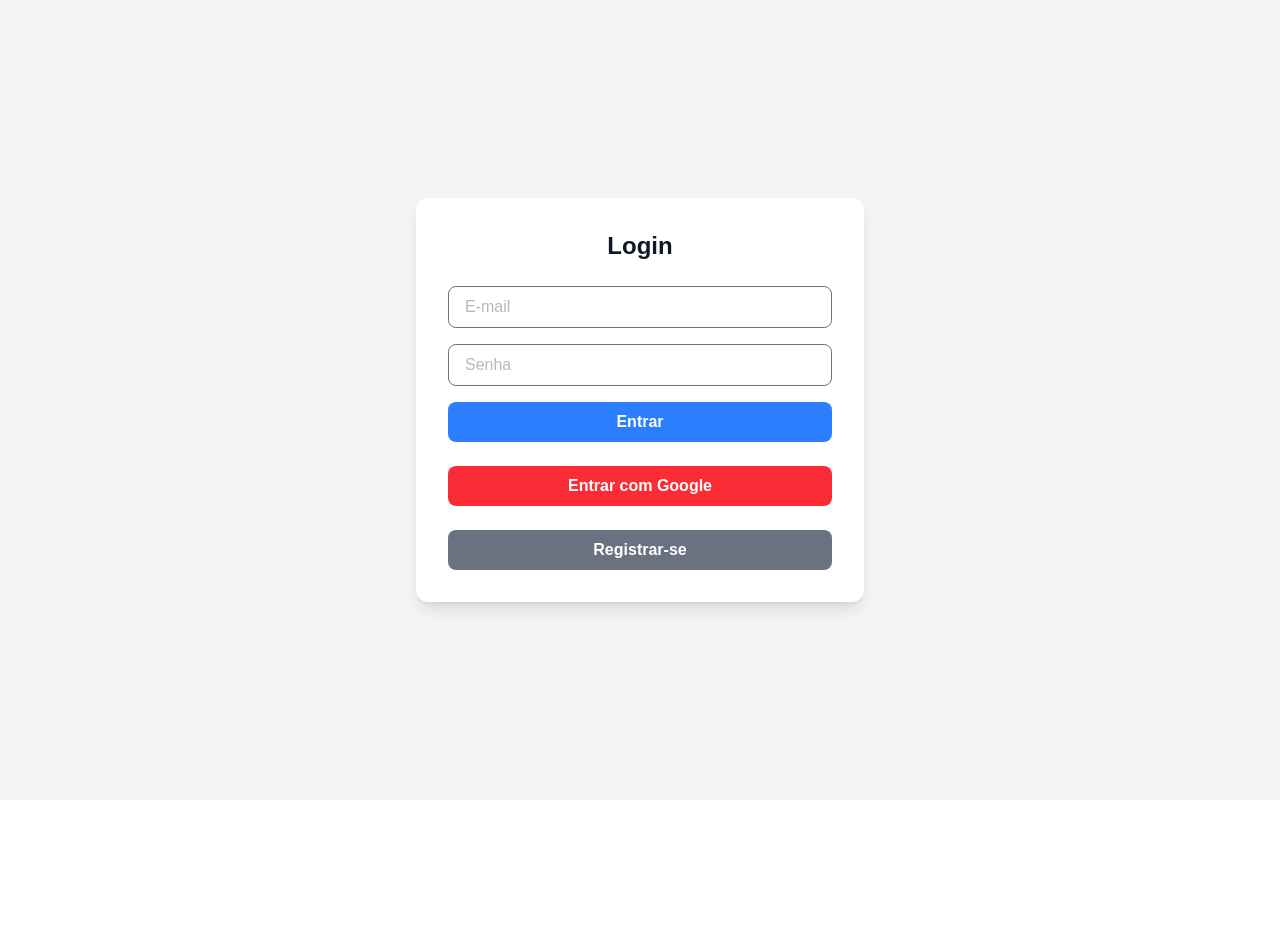
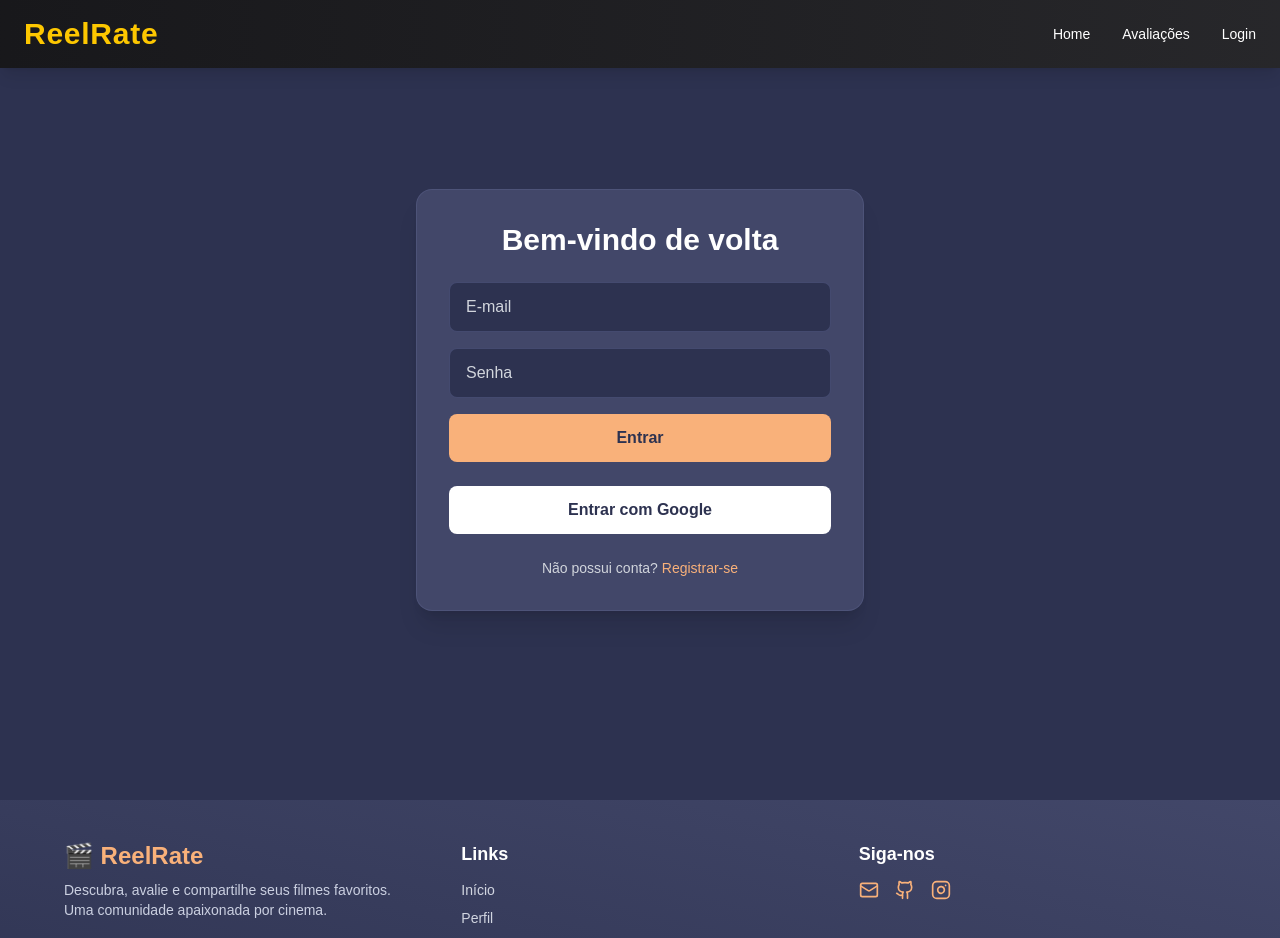
Before and after one commit to anxmarks/ReelRate, a Next.js app: page /login in a window 1280 px wide. Shown: the top 938 px of the page. Before the commit the page ends 800 px from the top, so only its background shows below. Built offline with nearby package versions, Linux system fonts and the light colour scheme; no server answers.

Commit message:
ajustes no visual das paginas, correção de paginação

```diff
--- a/src/app/(private)/profile/page.tsx
+++ b/src/app/(private)/profile/page.tsx
@@ -3,6 +3,8 @@
 import { useEffect } from "react";
 import { useRouter } from "next/navigation";
 import { signOut, useSession } from "next-auth/react";
+import Header from "@/components/header";
+import Footer from "@/components/Footer";
 
 export default function Profile() {
   const { data: session, status } = useSession();
@@ -15,12 +17,11 @@ export default function Profile() {
   }, [status, router]);
 
   if (status === "loading") {
-    return <p className="text-center text-gray-600">Carregando...</p>;
+    return <p className="text-center text-gray-300">Carregando...</p>;
   }
 
   const userImage = session?.user?.image || "/default-profile.jpg";
 
-  // Mock de dados
   const favoriteMovies = [
     { title: "Inception", poster: "/inception.jpg", rating: 5 },
     { title: "Interstellar", poster: "/interstellar.jpg", rating: 4.5 },
@@ -28,45 +29,47 @@ export default function Profile() {
   ];
 
   return (
-    <div className="min-h-screen bg-zinc-950 text-white p-6">
-      <div className="max-w-4xl mx-auto space-y-8">
-        {/* Seção do perfil */}
-        <div className="bg-zinc-900 rounded-xl shadow-lg p-6 flex flex-col items-center">
+    <>
+      <Header />
+      <div className="min-h-screen bg-[#2d3250] text-white px-4 py-10 mt-10">
+        <div className="max-w-5xl mx-auto space-y-10">
+          {/* Perfil */}
+          <div className="bg-[#424769] rounded-2xl p-8 shadow-xl border border-[#676f9d]/30 flex flex-col items-center">
             <img
               src={userImage}
               alt="User Avatar"
-            className="w-28 h-28 rounded-full border-4 border-yellow-500 shadow"
+              className="w-28 h-28 rounded-full border-4 border-[#f9b17a] shadow-md"
             />
             <h1 className="mt-4 text-3xl font-bold">{session?.user?.name}</h1>
-          <p className="text-zinc-400">{session?.user?.email}</p>
+            <p className="text-[#a1a5c0]">{session?.user?.email}</p>
 
-          <div className="mt-4 flex gap-6 text-sm text-zinc-300">
+            <div className="mt-6 flex gap-10 text-center text-sm text-[#c1c3d1]">
               <div>
-              <span className="block text-xl font-semibold text-white">12</span>
-              Filmes avaliados
+                <span className="block text-2xl font-bold text-white">12</span>
+                Avaliados
               </div>
               <div>
-              <span className="block text-xl font-semibold text-white">5</span>
+                <span className="block text-2xl font-bold text-white">5</span>
                 Favoritos
               </div>
             </div>
 
             <button
               onClick={() => signOut()}
-            className="mt-6 bg-red-600 hover:bg-red-700 text-white font-semibold py-2 px-6 rounded-lg transition"
+              className="mt-6 bg-red-500 hover:bg-red-600 text-white font-semibold py-2 px-6 rounded-lg transition"
             >
               Sair
             </button>
           </div>
 
-        {/* Lista de filmes avaliados */}
+          {/* Favoritos */}
           <div>
-          <h2 className="text-2xl font-bold mb-4">Filmes Favoritos</h2>
+            <h2 className="text-2xl font-bold mb-4 text-[#f9b17a]">Filmes Favoritos</h2>
             <div className="grid grid-cols-1 sm:grid-cols-2 md:grid-cols-3 gap-6">
               {favoriteMovies.map((movie, i) => (
                 <div
                   key={i}
-                className="bg-zinc-800 rounded-lg overflow-hidden shadow-md hover:scale-105 transition"
+                  className="bg-[#424769] rounded-xl overflow-hidden shadow-lg border border-[#676f9d]/20 hover:scale-105 transition"
                 >
                   <img
                     src={movie.poster}
@@ -74,8 +77,8 @@ export default function Profile() {
                     className="w-full h-60 object-cover"
                   />
                   <div className="p-4">
-                  <h3 className="text-lg font-semibold">{movie.title}</h3>
-                  <p className="text-yellow-400">Nota: {movie.rating} ⭐</p>
+                    <h3 className="text-lg font-bold">{movie.title}</h3>
+                    <p className="text-[#f9b17a]">Nota: {movie.rating} ⭐</p>
                   </div>
                 </div>
               ))}
@@ -83,5 +86,7 @@ export default function Profile() {
           </div>
         </div>
       </div>
+      <Footer />
+    </>
   );
 }
--- a/src/app/(public)/login/page.tsx
+++ b/src/app/(public)/login/page.tsx
@@ -1,13 +1,17 @@
 "use client";
 
+import Footer from "@/components/Footer";
+import Header from "@/components/header";
 import { signIn } from "next-auth/react";
 import Link from "next/link";
 
 export default function Login() {
   return (
-    <div className="flex min-h-screen items-center justify-center bg-gray-100">
-      <div className="w-full max-w-md p-8 space-y-6 bg-white shadow-lg rounded-xl">
-        <h1 className="text-2xl font-bold text-center text-gray-900">Login</h1>
+    <>
+    <Header />
+      <div className="flex min-h-screen items-center justify-center bg-[#2d3250] px-4">
+        <div className="w-full max-w-md p-8 space-y-6 bg-[#424769] text-white shadow-xl rounded-2xl border border-[#676f9d]/30">
+          <h1 className="text-3xl font-bold text-center text-white">Bem-vindo de volta</h1>
           <form
             className="space-y-4"
             onSubmit={(e) => {
@@ -26,38 +30,41 @@ export default function Login() {
               type="email"
               placeholder="E-mail"
               required
-            className="w-full px-4 py-2 border rounded-lg focus:outline-none focus:ring-2 focus:ring-blue-400 text-gray-500"
+              className="w-full px-4 py-3 rounded-lg bg-[#2d3250] text-white placeholder-gray-300 focus:outline-none focus:ring-2 focus:ring-[#f9b17a] border border-[#676f9d]/40"
             />
             <input
               name="password"
               type="password"
               placeholder="Senha"
               required
-            className="w-full px-4 py-2 border rounded-lg focus:outline-none focus:ring-2 focus:ring-blue-400 text-gray-500"
+              className="w-full px-4 py-3 rounded-lg bg-[#2d3250] text-white placeholder-gray-300 focus:outline-none focus:ring-2 focus:ring-[#f9b17a] border border-[#676f9d]/40"
             />
             <button
               type="submit"
-            className="w-full bg-blue-500 hover:bg-blue-600 text-white font-semibold py-2 rounded-lg transition"
+              className="w-full bg-[#f9b17a] hover:bg-[#f8a95c] text-[#2d3250] font-bold py-3 rounded-lg transition"
             >
               Entrar
             </button>
           </form>
+
           <div className="flex items-center justify-center">
             <button
               onClick={() => signIn("google", { callbackUrl: "/profile" })}
-            className="w-full flex items-center justify-center bg-red-500 hover:bg-red-600 text-white font-semibold py-2 rounded-lg transition"
+              className="w-full bg-white text-[#2d3250] hover:bg-gray-100 font-semibold py-3 rounded-lg transition"
             >
               Entrar com Google
             </button>
           </div>
-        <button
-            type="button"
-            onClick={() => window.location.href = '/register'}
-            className="w-full bg-gray-500 hover:bg-gray-600 text-white font-semibold py-2 rounded-lg transition"
-          >
+
+          <p className="text-sm text-center text-gray-300">
+            Não possui conta?{" "}
+            <Link href="/register" className="text-[#f9b17a] hover:underline">
               Registrar-se
-          </button>
+            </Link>
+          </p>
         </div>
       </div>
+      <Footer />
+    </>
   );
 }
--- a/src/app/(public)/register/page.tsx
+++ b/src/app/(public)/register/page.tsx
@@ -2,6 +2,8 @@
 
 import { useState } from "react";
 import { useRouter } from "next/navigation";
+import Header from "@/components/header";
+import Footer from "@/components/Footer";
 
 export default function Register() {
   const [error, setError] = useState<string | null>(null);
@@ -30,40 +32,53 @@ export default function Register() {
   };
 
   return (
-    <div className="flex min-h-screen items-center justify-center bg-gray-100">
-      <div className="w-full max-w-md p-8 space-y-6 bg-white shadow-lg rounded-xl">
-        <h1 className="text-2xl font-bold text-center text-gray-900">Registrar</h1>
-        {error && <p className="text-red-500 text-center">{error}</p>}
+    <>
+      <Header />
+      <div className="flex min-h-screen items-center justify-center bg-[#2d3250] px-4">
+        <div className="w-full max-w-md p-8 space-y-6 bg-[#424769] text-white shadow-xl rounded-2xl border border-[#676f9d]/30">
+          <h1 className="text-3xl font-bold text-center">Criar conta</h1>
+          {error && <p className="text-red-400 text-center">{error}</p>}
           <form className="space-y-4" onSubmit={handleSubmit}>
             <input
               name="name"
               type="text"
               placeholder="Nome"
               required
-            className="w-full px-4 py-2 border rounded-lg focus:outline-none focus:ring-2 focus:ring-blue-400 text-gray-500"
+              className="w-full px-4 py-3 rounded-lg bg-[#2d3250] text-white placeholder-gray-300 focus:outline-none focus:ring-2 focus:ring-[#f9b17a] border border-[#676f9d]/40"
             />
             <input
               name="email"
               type="email"
               placeholder="E-mail"
               required
-            className="w-full px-4 py-2 border rounded-lg focus:outline-none focus:ring-2 focus:ring-blue-400 text-gray-500"
+              className="w-full px-4 py-3 rounded-lg bg-[#2d3250] text-white placeholder-gray-300 focus:outline-none focus:ring-2 focus:ring-[#f9b17a] border border-[#676f9d]/40"
             />
             <input
               name="password"
               type="password"
               placeholder="Senha"
               required
-            className="w-full px-4 py-2 border rounded-lg focus:outline-none focus:ring-2 focus:ring-blue-400 text-gray-500"
+              className="w-full px-4 py-3 rounded-lg bg-[#2d3250] text-white placeholder-gray-300 focus:outline-none focus:ring-2 focus:ring-[#f9b17a] border border-[#676f9d]/40"
             />
             <button
               type="submit"
-            className="w-full bg-blue-500 hover:bg-blue-600 text-white font-semibold py-2 rounded-lg transition"
+              className="w-full bg-[#f9b17a] hover:bg-[#f8a95c] text-[#2d3250] font-bold py-3 rounded-lg transition"
             >
               Registrar
             </button>
           </form>
+          <p className="text-sm text-center text-gray-300">
+            Já possui uma conta?{" "}
+            <span
+              onClick={() => router.push("/login")}
+              className="text-[#f9b17a] cursor-pointer hover:underline"
+            >
+              Entrar
+            </span>
+          </p>
         </div>
       </div>
+      <Footer />
+    </>
   );
 }
--- a/src/app/page.tsx
+++ b/src/app/page.tsx
@@ -1,5 +1,6 @@
 import Header from "@/components/header";
 import MoviesList from "@/components/moviesList";
+import Footer from "@/components/Footer";
 
 export default function Home() {
   return (
@@ -7,7 +8,7 @@ export default function Home() {
     <>
       <Header />
       <MoviesList />
-
+      <Footer />
     </>
   );
 }
--- /dev/null
+++ b/src/components/Footer.tsx
@@ -0,0 +1,49 @@
+import { Mail, Github, Instagram } from "lucide-react";
+import Link from "next/link";
+
+export default function Footer() {
+  return (
+    <footer className="bg-gradient-to-tr from-[#2d3250] to-[#424769] text-white px-6 py-10 ">
+      <div className="max-w-6xl mx-auto grid grid-cols-1 sm:grid-cols-3 gap-10">
+        {/* Logo e descrição */}
+        <div>
+          <h2 className="text-2xl font-bold text-[#f9b17a]">🎬 ReelRate</h2>
+          <p className="text-sm text-[#cbd0e1] mt-2">
+            Descubra, avalie e compartilhe seus filmes favoritos. Uma comunidade apaixonada por cinema.
+          </p>
+        </div>
+
+        {/* Links úteis */}
+        <div>
+          <h3 className="text-lg font-semibold mb-3">Links</h3>
+          <ul className="space-y-2 text-[#d1d5e0] text-sm">
+            <li><Link href="/" className="hover:text-[#f9b17a] transition">Início</Link></li>
+            <li><Link href="/profile" className="hover:text-[#f9b17a] transition">Perfil</Link></li>
+            <li><Link href="/login" className="hover:text-[#f9b17a] transition">Login</Link></li>
+            <li><Link href="/register" className="hover:text-[#f9b17a] transition">Registrar</Link></li>
+          </ul>
+        </div>
+
+        {/* Redes sociais */}
+        <div>
+          <h3 className="text-lg font-semibold mb-3">Siga-nos</h3>
+          <div className="flex gap-4 text-[#f9b17a]">
+            <a href="mailto:contato@reelrate.com" className="hover:scale-110 transition">
+              <Mail className="w-5 h-5" />
+            </a>
+            <a href="https://github.com/seu-usuario" target="_blank" className="hover:scale-110 transition">
+              <Github className="w-5 h-5" />
+            </a>
+            <a href="https://instagram.com/seu-usuario" target="_blank" className="hover:scale-110 transition">
+              <Instagram className="w-5 h-5" />
+            </a>
+          </div>
+        </div>
+      </div>
+
+      <div className="border-t border-[#5e6280] mt-10 pt-6 text-center text-sm text-[#c1c3d1]">
+        © {new Date().getFullYear()} ReelRate — Todos os direitos reservados.
+      </div>
+    </footer>
+  );
+}
--- a/src/components/SearchBar.tsx
+++ b/src/components/SearchBar.tsx
@@ -5,13 +5,13 @@ type SearchBarProps = {
 
 export default function SearchBar({ value, onChange }: SearchBarProps) {
   return (
-      <div className="mb-6 mt-30 flex justify-center gap-4">
+    <div className="mb-10 mt-20 flex justify-center">
       <input
         type="text"
         value={value}
         onChange={(e) => onChange(e.target.value)}
-          placeholder="Pesquisar filmes..."
-          className="w-full max-w-md px-4 py-2 rounded-lg bg-zinc-800 text-white placeholder-gray-400 focus:outline-none"
+        placeholder="🔍 Pesquisar filmes..."
+        className="w-full max-w-xl px-5 py-3 rounded-full bg-[#424769] text-white placeholder-[#cbd5e1] focus:outline-none focus:ring-2 focus:ring-[#f9b17a] transition-all duration-200 shadow-md"
       />
     </div>
   );
--- a/src/components/header.tsx
+++ b/src/components/header.tsx
@@ -1,46 +1,48 @@
 "use client";
 
 import Link from "next/link";
-import { Menu } from "lucide-react";
+import { Menu, X } from "lucide-react";
 import { useSession, signOut } from "next-auth/react";
 import { useState } from "react";
 
 export default function Header() {
   const { data: session } = useSession();
-  const [menuOpen, setMenuOpen] = useState(false);
+  const [mobileMenuOpen, setMobileMenuOpen] = useState(false);
+  const [dropdownOpen, setDropdownOpen] = useState(false);
 
   return (
-    <header className="w-full fixed top-0 left-0 bg-black/80 backdrop-blur-md text-white shadow-md">
+    <header className="w-full fixed top-0 left-0 bg-gradient-to-r from-zinc-900 to-zinc-800 text-white shadow-lg z-50">
       <div className="container mx-auto px-6 py-4 flex justify-between items-center">
-        <Link href="/" className="text-2xl font-bold">ReelRate</Link>
-        <nav className="hidden md:flex gap-6">
-          <Link href="/movies" className="hover:text-gray-300">Home</Link>
-          <Link href="/reviews" className="hover:text-gray-300">Avaliações</Link>
-        </nav>
-        <div className="flex items-center gap-4 relative">
+        {/* Logo */}
+        <Link href="/" className="text-3xl font-extrabold tracking-wide text-yellow-400 hover:text-yellow-300 transition">
+          ReelRate
+        </Link>
+
+        {/* Desktop Nav */}
+        <nav className="hidden md:flex items-center gap-8 text-sm font-medium">
+          <Link href="/" className="hover:text-yellow-300 transition">Home</Link>
+          <Link href="/reviews" className="hover:text-yellow-300 transition">Avaliações</Link>
+
           {session ? (
             <div className="relative">
-              <button
-                onClick={() => setMenuOpen(!menuOpen)}
-                className="hover:text-gray-300"
-              >
+              <button onClick={() => setDropdownOpen(!dropdownOpen)} className="hover:text-yellow-300">
                 {session.user?.name}
               </button>
-              {menuOpen && (
-                <div className="absolute right-0 mt-2 w-48 bg-white text-black rounded-lg shadow-lg">
+              {dropdownOpen && (
+                <div className="absolute right-0 mt-2 w-44 bg-white text-black rounded-xl shadow-xl overflow-hidden">
                   <Link
                     href="/profile"
                     className="block px-4 py-2 hover:bg-gray-100"
-                    onClick={() => setMenuOpen(false)}
+                    onClick={() => setDropdownOpen(false)}
                   >
                     Perfil
                   </Link>
                   <button
                     onClick={() => {
                       signOut();
-                      setMenuOpen(false);
+                      setDropdownOpen(false);
                     }}
-                    className="block w-full text-left px-4 py-2 hover:bg-gray-100"
+                    className="w-full text-left px-4 py-2 hover:bg-gray-100"
                   >
                     Sair
                   </button>
@@ -48,11 +50,43 @@ export default function Header() {
               )}
             </div>
           ) : (
-            <Link href="/login" className="hover:text-gray-300">Login</Link>
+            <Link href="/login" className="hover:text-yellow-300 transition">Login</Link>
           )}
-          <Menu className="md:hidden w-6 h-6 cursor-pointer" />
+        </nav>
+
+        {/* Mobile Menu Button */}
+        <button
+          className="md:hidden text-white"
+          onClick={() => setMobileMenuOpen(!mobileMenuOpen)}
+        >
+          {mobileMenuOpen ? <X size={28} /> : <Menu size={28} />}
+        </button>
+      </div>
+
+      {/* Mobile Nav */}
+      {mobileMenuOpen && (
+        <div className="md:hidden bg-zinc-900 border-t border-zinc-700 px-6 py-4 space-y-4">
+          <Link href="/" className="block hover:text-yellow-300" onClick={() => setMobileMenuOpen(false)}>Home</Link>
+          <Link href="/reviews" className="block hover:text-yellow-300" onClick={() => setMobileMenuOpen(false)}>Avaliações</Link>
+
+          {session ? (
+            <>
+              <Link href="/profile" className="block hover:text-yellow-300" onClick={() => setMobileMenuOpen(false)}>Perfil</Link>
+              <button
+                onClick={() => {
+                  signOut();
+                  setMobileMenuOpen(false);
+                }}
+                className="block w-full text-left hover:text-yellow-300"
+              >
+                Sair
+              </button>
+            </>
+          ) : (
+            <Link href="/login" className="block hover:text-yellow-300" onClick={() => setMobileMenuOpen(false)}>Login</Link>
+          )}
         </div>
-      </div>
+      )}
     </header>
   );
 }
```
Also changed, not shown: src/components/Pagination.tsx (+70 -10 lines), src/components/moviesList.tsx (+16 -16 lines), 1 other file (tests, documents, lock files or other folders). Lines whose indentation alone changed are shown as unchanged.
